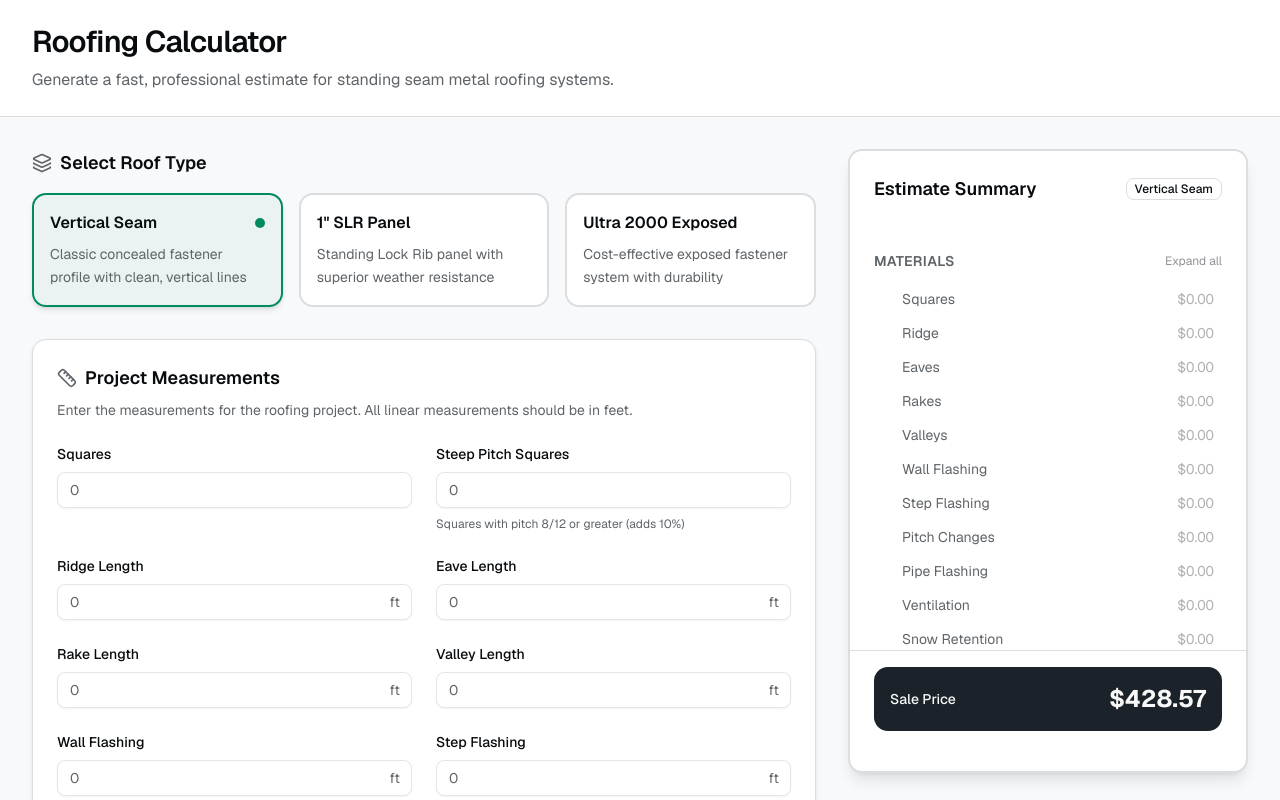
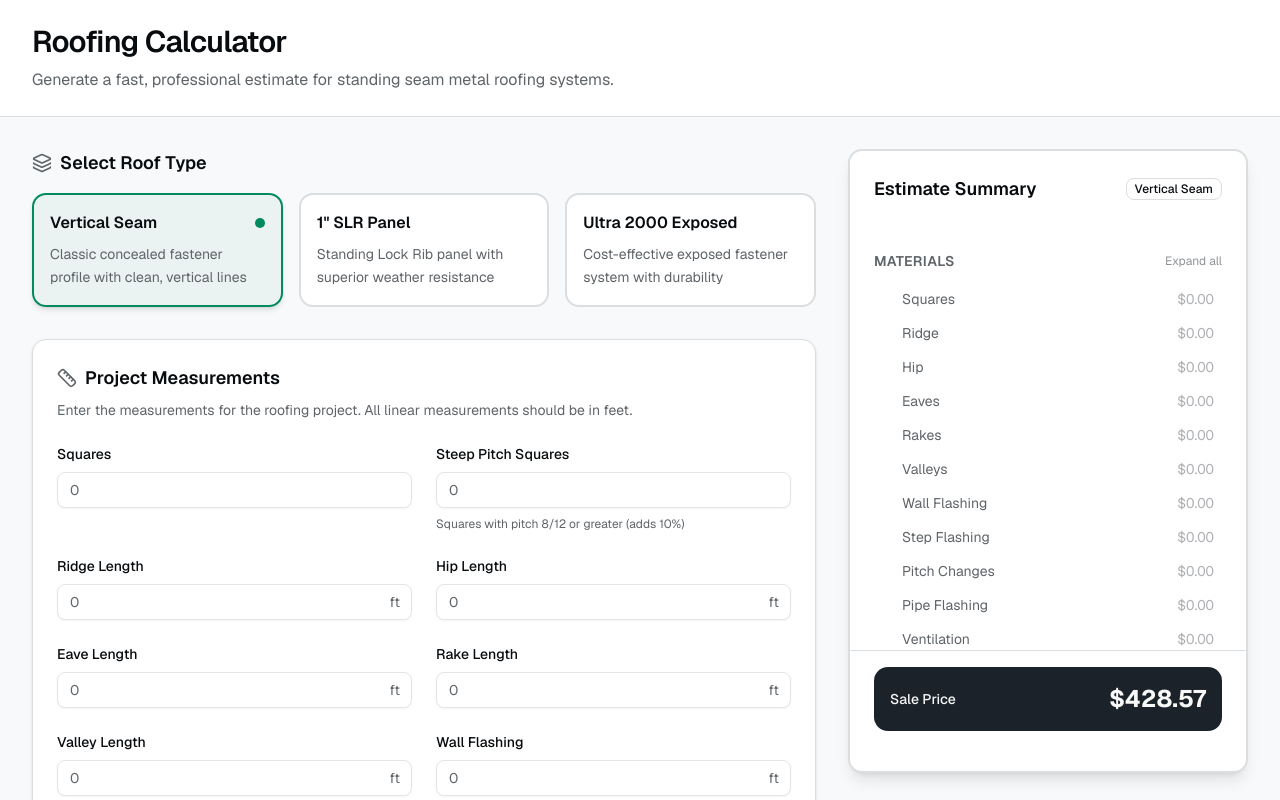
Before and after one commit to jaredcox22/quoting-tool, a Next.js app: page / in a window 1280 px wide. Shown: the top 800 px of the page. Built offline with nearby package versions, Linux system fonts and the light colour scheme.

Commit message:
Enhance RoofingCalculator: Add hip length input and integrate hip cost calculations into pricing breakdown, improving accuracy and user experience in roofing estimates.

```diff
--- a/components/roofing-calculator.tsx
+++ b/components/roofing-calculator.tsx
@@ -26,7 +26,7 @@ interface FormData {
   layers: number
   cedarShakeLayers: number
   ridgeLength: number
-  // hipLength: number
+  hipLength: number
   eaveLength: number
   rakeLength: number
   valleyLength: number
@@ -44,7 +44,7 @@ const initialFormData: FormData = {
   layers: 1,
   cedarShakeLayers: 0,
   ridgeLength: 0,
-  // hipLength: 0,
+  hipLength: 0,
   eaveLength: 0,
   rakeLength: 0,
   valleyLength: 0,
@@ -158,6 +158,7 @@ export default function RoofingCalculator({ pricingByType, feeConfig }: RoofingC
 
   const calculations = useMemo(() => {
     const ridgeLength = Math.ceil(formData.ridgeLength)
+    const hipLength = Math.ceil(formData.hipLength)
     const eaveLength = Math.ceil(formData.eaveLength)
     const rakeLength = Math.ceil(formData.rakeLength)
     const valleyLength = Math.ceil(formData.valleyLength)
@@ -185,6 +186,7 @@ export default function RoofingCalculator({ pricingByType, feeConfig }: RoofingC
     const steepPitchAdder = steepPitchSquares * pricing.squareRate * 0.1
     const squares = baseSquaresCost + steepPitchAdder
     const ridge = computeLineTotal("ridgeRate", ridgeLength)
+    const hip = computeLineTotal("hipRate", hipLength)
     const eave = computeLineTotal("eaveRate", eaveLength)
     const rake = computeLineTotal("rakeRate", rakeLength)
     const valleys = computeLineTotal("valleyRate", valleyLength)
@@ -197,7 +199,7 @@ export default function RoofingCalculator({ pricingByType, feeConfig }: RoofingC
     const miscFixedCost = computeLineTotal("miscFixedCost", 1)
 
     const materialSubtotal =
-      squares + ridge + eave + rake + valleys +
+      squares + ridge + hip + eave + rake + valleys +
       wallFlashing + stepFlashing + pitchChange + pipeFlashing +
       ventilation + snowRetention + miscFixedCost
 
@@ -239,6 +241,7 @@ export default function RoofingCalculator({ pricingByType, feeConfig }: RoofingC
       squaresQty: formData.squares,
       steepPitchSquaresQty: steepPitchSquares,
       ridgeQty: ridgeLength,
+      hipQty: hipLength,
       eaveQty: eaveLength,
       rakeQty: rakeLength,
       valleysQty: valleyLength,
@@ -252,6 +255,7 @@ export default function RoofingCalculator({ pricingByType, feeConfig }: RoofingC
       squares,
       steepPitchAdder,
       ridge,
+      hip,
       eave,
       rake,
       valleys,
@@ -374,13 +378,13 @@ export default function RoofingCalculator({ pricingByType, feeConfig }: RoofingC
                     onChange={(v) => handleInputChange("ridgeLength", v)}
                     suffix="ft"
                   />
-                  {/* <FormField
+                  <FormField
                     label="Hip Length"
                     id="hipLength"
                     value={formData.hipLength}
                     onChange={(v) => handleInputChange("hipLength", v)}
                     suffix="ft"
-                  /> */}
+                  />
                   <FormField
                     label="Eave Length"
                     id="eaveLength"
@@ -702,10 +706,12 @@ function FeeRow({
   )
 }
 
-function FeeDetail({ label, value }: { label: string; value: number }) {
+function FeeDetail({ label, value, title }: { label: string; value: number; title?: string }) {
   return (
     <div className="flex items-baseline justify-between gap-3 py-0.5 text-xs">
-      <span className="text-muted-foreground/80 truncate min-w-0">{label}</span>
+      <span className="text-muted-foreground/80 truncate min-w-0" title={title}>
+        {label}
+      </span>
       <span className="text-muted-foreground/80 font-medium shrink-0 tabular-nums">
         {new Intl.NumberFormat("en-US", { style: "currency", currency: "USD", minimumFractionDigits: 2 }).format(value)}
       </span>
@@ -749,7 +755,7 @@ function BreakdownSection({
   const rows: { key: string; label: string; calcKey: string; quantityKey: string }[] = [
     { key: "squareRate", label: "Squares", calcKey: "squares", quantityKey: "squaresQty" },
     { key: "ridgeRate", label: "Ridge", calcKey: "ridge", quantityKey: "ridgeQty" },
-    // { key: "hipRate", label: "Hip", calcKey: "hip" },
+    { key: "hipRate", label: "Hip", calcKey: "hip", quantityKey: "hipQty" },
     { key: "eaveRate", label: "Eaves", calcKey: "eave", quantityKey: "eaveQty" },
     { key: "rakeRate", label: "Rakes", calcKey: "rake", quantityKey: "rakeQty" },
     { key: "valleyRate", label: "Valleys", calcKey: "valleys", quantityKey: "valleysQty" },
@@ -825,14 +831,22 @@ function ExpandableSummaryRow({
     }).format(v)
 
   const detailRows: { name: string; unit: number; qty: number; total?: number; title?: string }[] =
-    (items ?? []).map((item) => ({
-      name: item.name,
-      unit: item.costPerUnit,
-      qty: item.multiplier < 1 ? Math.ceil(item.multiplier * quantity) : item.multiplier * quantity,
-      total:
-        item.costPerUnit *
-        (item.multiplier < 1 ? Math.ceil(item.multiplier * quantity) : item.multiplier * quantity),
-    }))
+    (items ?? []).map((item) => {
+      const rawUnits = item.multiplier * quantity
+      const billableUnits = item.multiplier < 1 ? Math.ceil(rawUnits) : rawUnits
+      const total = item.costPerUnit * billableUnits
+      const roundedNote = item.multiplier < 1
+        ? ` (rounded from ${formatCompactNumber(rawUnits)} to ${formatCompactNumber(billableUnits)})`
+        : ""
+
+      return {
+        name: item.name,
+        unit: item.costPerUnit,
+        qty: billableUnits,
+        total,
+        title: `${item.name}: ${formatCurrency(item.costPerUnit)} x ${formatCompactNumber(billableUnits)} = ${formatCurrency(total)}${roundedNote}`,
+      }
+    })
 
   if (rateKey === "squareRate" && (steepPitchSquaresQty ?? 0) > 0 && (steepPitchAdder ?? 0) > 0) {
     const steepQty = steepPitchSquaresQty ?? 0
@@ -842,7 +856,7 @@ function ExpandableSummaryRow({
       name: "Steep Pitch Adder (10%)",
       unit: steepUnitAdder,
       qty: steepQty,
-      title: `10% of base square rate (${formatCurrency(baseSquareRate)} per sq)`,
+      title: `Steep pitch adder: 10% of ${formatCurrency(baseSquareRate)} per sq = ${formatCurrency(steepUnitAdder)} per steep sq`,
     })
   }
 
--- a/lib/google-sheets.ts
+++ b/lib/google-sheets.ts
@@ -117,8 +117,8 @@ const ITEM_MAPPINGS: ItemMapping[] = [
 
   { pattern: "Ridge Cap", rate: "ridgeRate", multiplier: 0.1 },
   { pattern: "Z Trim for ridge", rate: "ridgeRate", multiplier: 0.2 },
-  { pattern: "Preform Hip Cap", rate: "ridgeRate", multiplier: 0.1 },
-  { pattern: "Hip", rate: "ridgeRate", multiplier: 0.1 },
+  { category: "Hips", pattern: "Preform Hip Cap", rate: "hipRate", multiplier: 0.1 },
+  { category: "Hips", pattern: "Hip", rate: "hipRate", multiplier: 0.1 },
 
   { pattern: "Extended Eave Trim", rate: "eaveRate", multiplier: 0.1 },
   { category: "Eaves", pattern: "High Temp Ice and Water Shield", rate: "eaveRate", multiplier: 2 / 60 },
@@ -151,6 +151,7 @@ const ITEM_MAPPINGS: ItemMapping[] = [
 const CATEGORY_TO_RATE: Record<string, keyof PricingData> = {
   "Squares": "squareRate",
   "Ridges": "ridgeRate",
+  "Hips": "hipRate",
   "Eaves": "eaveRate",
   "Rakes": "rakeRate",
   "Valleys": "valleyRate",
```
